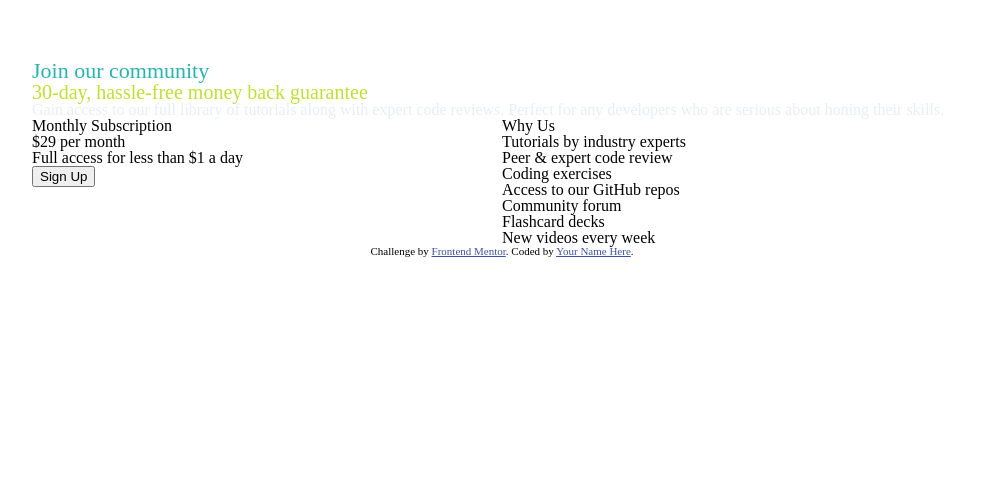
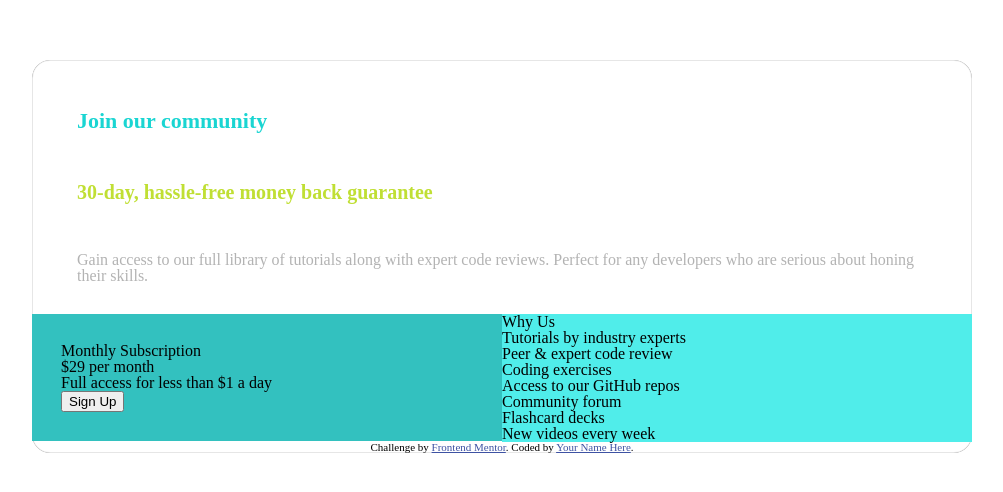
Before and after one commit to JhoneMike/ComponentePre-o, a plain HTML site: page index.html in a window 1280 px wide. Shown: the part 192-684 px from the top of the page, without its empty margins (138-1141 px from the left). Drawn offline with Linux system fonts and the light colour scheme.

Commit message:
Estilização das divs

```diff
--- a/style.css
+++ b/style.css
@@ -6,7 +6,7 @@ body{
     width: 940px;
     border: 2px solid white;
     border-radius: 20px;
-    box-shadow: inset black;
+    box-shadow: inset 0 0 1px #000000;
     margin: 250px auto 0 auto;
 }
 
@@ -16,16 +16,21 @@ body{
 
 .join h1{
     font-size: 22px;
-    color: hsl(179, 62%, 43%);
+    color: hsl(179, 78%, 47%);
+    margin: 50px 0 30px 45px;
+    font-weight: bold;
 }
 
 .join h2{
     font-size: 20px;
     color:  hsl(71, 73%, 54%);
+    margin: 50px 0 10px 45px;
+    font-weight: bold;
 }
 
 .join p{
-    color: hsl(204, 43%, 93%)
+    color: hsl(0, 0%, 70%);
+    margin: 50px 45px 30px 45px;
 }
 
 main div{
@@ -33,3 +38,13 @@ main div{
     float: left;
     box-sizing: border-box;
 }
+
+.sing-up{
+    background: hsl(179, 58%, 48%);
+    padding: 29px;
+}
+
+.why-us{
+    background: hsl(179, 81%, 62%);
+    /*padding: 71px;*/
+}
```
Also changed, not shown: index.html (+2 -0 lines).
